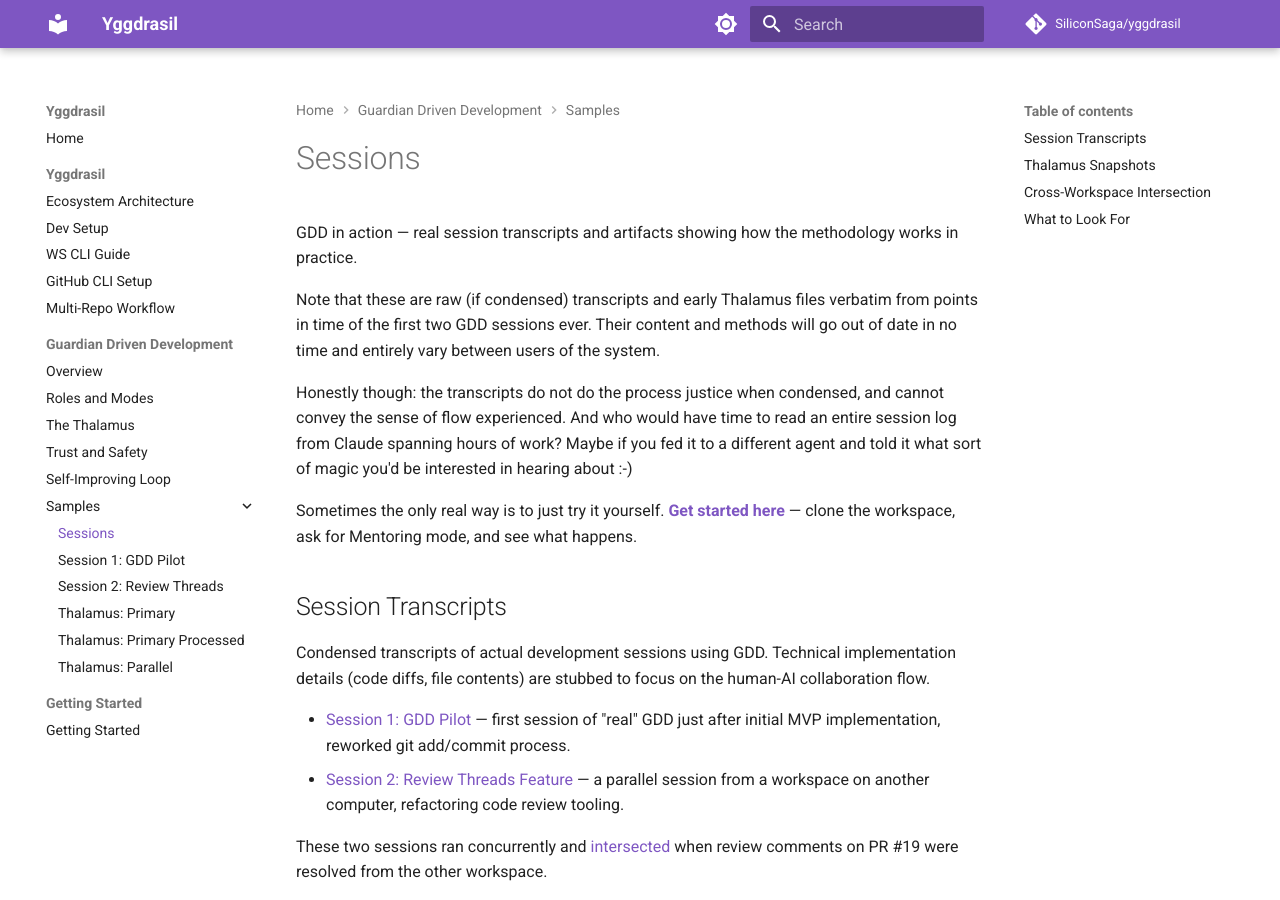
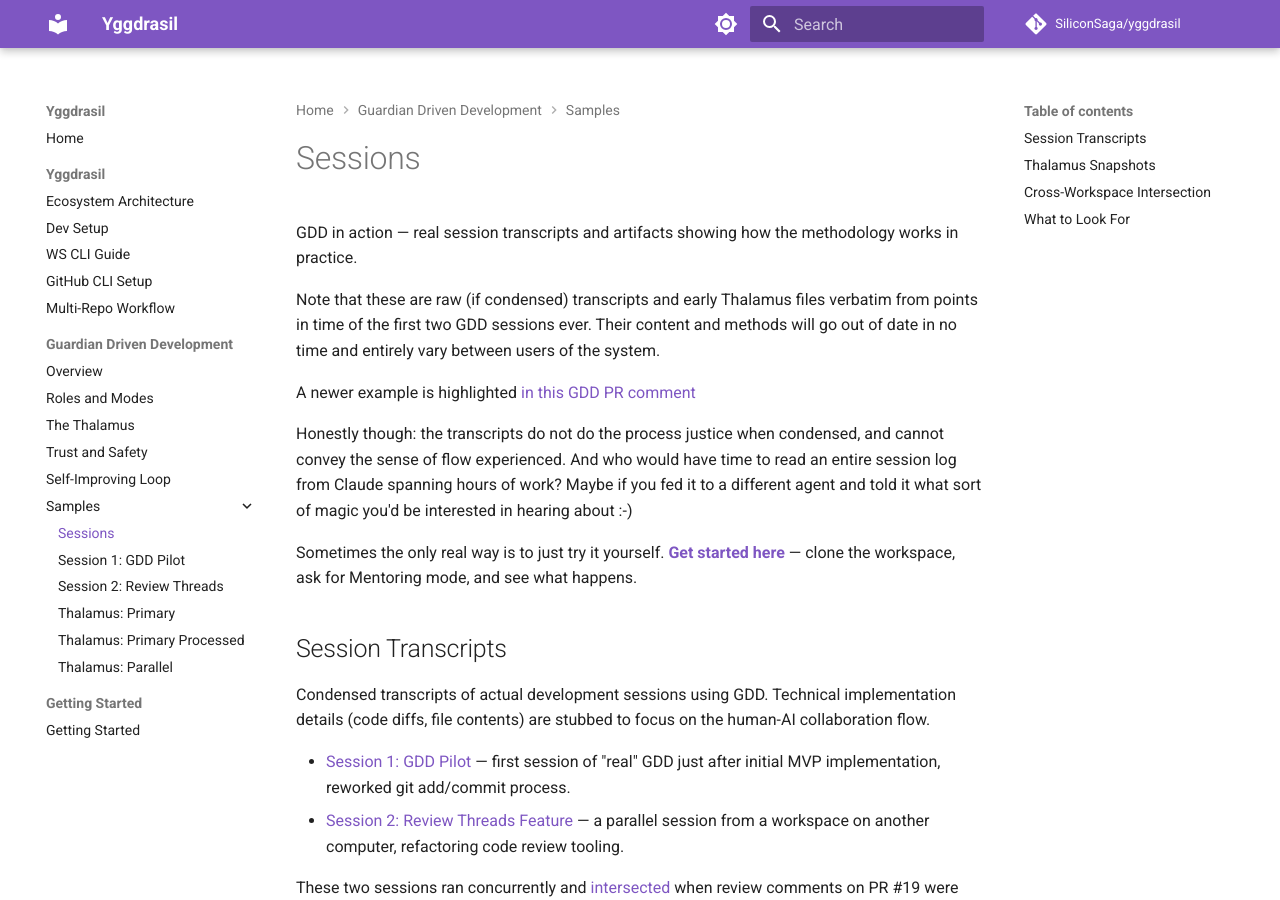
Before and after one commit to SiliconSaga/yggdrasil, an MkDocs documentation site: the page built from docs/gdd/samples/index.md, in a window 1280 px wide and 900 px high. Built offline with MkDocs 1.6.1 and Material for MkDocs 9.7.7, drawn with Linux system fonts in a browser that asks for light colours; comment, search, counter and statistics services are not loaded.

Commit message:
Add an additional GDD sample link

```diff
--- a/docs/gdd/samples/index.md
+++ b/docs/gdd/samples/index.md
@@ -3,6 +3,8 @@
 GDD in action — real session transcripts and artifacts showing how the methodology works in practice.
 
 Note that these are raw (if condensed) transcripts and early Thalamus files verbatim from points in time of the first two GDD sessions ever. Their content and methods will go out of date in no time and entirely vary between users of the system.
+
+A newer example is highlighted [in this GDD PR comment](https://github.com/SiliconSaga/yggdrasil/pull/38#issuecomment-4313480965)
 
 Honestly though: the transcripts do not do the process justice when condensed, and cannot convey the sense of flow experienced. And who would have time to read an entire session log from Claude spanning hours of work? Maybe if you fed it to a different agent and told it what sort of magic you'd be interested in hearing about :-)
 
```
